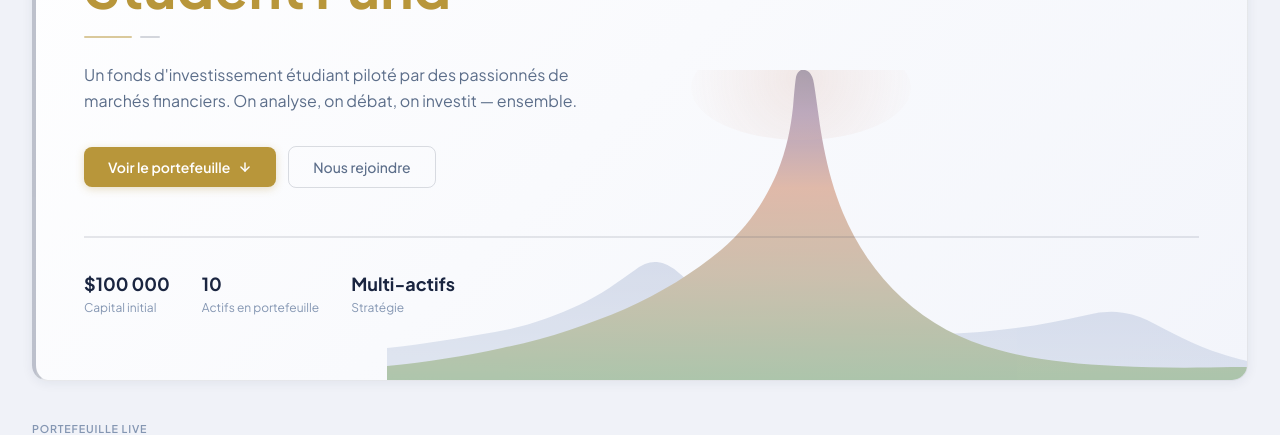
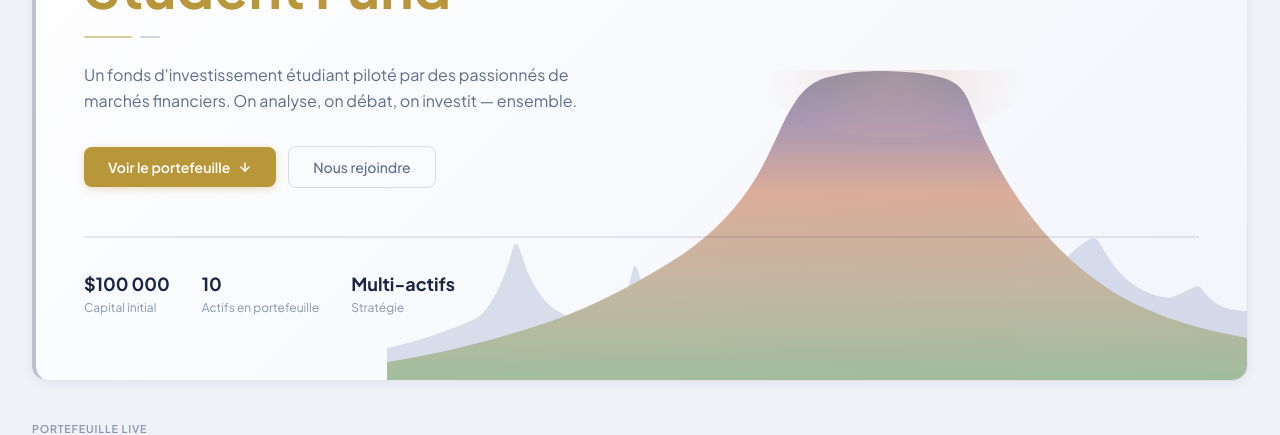
Before and after one commit to perriereti-sys/clermont-student-fund, a Next.js app in the folder clermont-student-fund/: page / in a window 1280 px wide. Shown: the part 312-747 px from the top of the page. Built offline with nearby package versions, Linux system fonts and the light colour scheme; no server answers.

Commit message:
feat: refonte silhouette Puy de Dôme — dôme aplati trachytique + cônes Chaîne des Puys

```diff
--- a/clermont-student-fund/components/HeroSection.tsx
+++ b/clermont-student-fund/components/HeroSection.tsx
@@ -9,87 +9,104 @@ export default function HeroSection() {
         boxShadow: '0 2px 12px rgba(26,37,64,0.07)',
       }}
     >
-      {/* Puy de Dôme — strates géologiques par couleur */}
+      {/*
+        Puy de Dôme — dôme trachytique (forme caractéristique : sommet LARGE et aplati,
+        pentes en S-curve douces, très différent d'un cône ou d'un pic alpin).
+        Chaîne des Puys visible sur les flancs avec des cônes volcaniques individuels.
+        viewBox 860×310, SVG positionné bottom-0 right-0.
+      */}
       <svg
         className="absolute bottom-0 right-0 pointer-events-none select-none"
-        style={{ opacity: 0.46, width: 'min(88vw, 860px)', height: 'auto' }}
+        style={{ opacity: 0.52, width: 'min(88vw, 860px)', height: 'auto' }}
         viewBox="0 0 860 310"
         aria-hidden
       >
         <defs>
-          {/* Gradient principal : basalte sombre → trachyte terracotta → ocre volcanique → vert forestier */}
+          {/*
+            Gradient vertical du sommet vers la base :
+            basalte violet-indigo (trachyte foncé) → flancs terracotta (roche volcanique exposée)
+            → ocre chaud (sol volcanique) → vert forestier (forêts du plateau).
+          */}
           <linearGradient id="puydomeGrad" x1="0" y1="0" x2="0" y2="310" gradientUnits="userSpaceOnUse">
-            <stop offset="0%"   stopColor="#272050" />
-            <stop offset="14%"  stopColor="#68447A" />
-            <stop offset="38%"  stopColor="#C4704A" />
-            <stop offset="66%"  stopColor="#9C7E52" />
-            <stop offset="100%" stopColor="#578A4E" />
+            <stop offset="0%"   stopColor="#242048" />
+            <stop offset="16%"  stopColor="#5E3E72" />
+            <stop offset="40%"  stopColor="#C26A42" />
+            <stop offset="68%"  stopColor="#9A7B50" />
+            <stop offset="100%" stopColor="#548848" />
           </linearGradient>
 
-          {/* Gradient second plan : bleu-acier atmosphérique, perspective aérienne */}
-          <linearGradient id="chainPuysGrad" x1="0" y1="190" x2="0" y2="310" gradientUnits="userSpaceOnUse">
-            <stop offset="0%"   stopColor="#7A8EBA" />
-            <stop offset="100%" stopColor="#9AAECE" />
-          </linearGradient>
-
-          {/* Voile atmosphérique au sommet */}
-          <radialGradient id="peakHaze" cx="414" cy="8" r="120" gradientUnits="userSpaceOnUse">
-            <stop offset="0%"   stopColor="#C07050" stopOpacity="0.28" />
-            <stop offset="100%" stopColor="#C07050" stopOpacity="0"   />
+          {/* Halo atmosphérique au sommet : lumière rasante sur la roche trachytique */}
+          <radialGradient id="summitHaze" cx="508" cy="4" r="130" gradientUnits="userSpaceOnUse">
+            <stop offset="0%"   stopColor="#C87050" stopOpacity="0.32" />
+            <stop offset="100%" stopColor="#C87050" stopOpacity="0"   />
           </radialGradient>
         </defs>
 
-        {/* Chaîne des Puys — cônes secondaires, second plan bleuté */}
+        {/*
+          CHAÎNE DES PUYS — cônes secondaires, second plan.
+          Cônes distincts visibles sur le flanc gauche (x≈120 et x≈240) et droit (x≈705 et x≈810).
+          Pics à y≈168-195 → clairement visibles au-dessus des pentes du dôme principal
+          dans ces zones (pente gauche y≈270 à x=120, pente droite y≈254 à x=810).
+          La partie centrale est naturellement masquée derrière le dôme principal.
+        */}
         <path
-          fill="url(#chainPuysGrad)"
-          opacity="0.58"
-          d="M 0 310 L 0 278
-             C 38 274 72 268 108 262
-             C 142 256 168 246 192 235
-             C 214 225 232 211 248 200
-             Q 259 191 270 192
-             Q 281 193 292 203
-             C 308 216 326 235 355 246
-             C 388 257 427 262 470 264
-             C 510 266 552 265 593 262
-             C 630 259 666 253 700 245
-             Q 715 241 730 242
-             Q 745 243 760 250
-             C 782 261 806 275 835 284
-             C 848 288 856 290 860 291
-             L 860 310 Z"
+          fill="#8090BC"
+          opacity="0.52"
+          d="
+            M 0 310 L 0 278
+            C 32 271 62 261 90 248
+            C 104 239 115 212 122 192 C 124 184 126 178 127 175 C 128 174 130 174 131 175 C 133 179 136 190 142 205
+            C 150 222 160 236 174 243
+            C 188 249 204 252 218 249
+            C 228 246 238 228 242 215 C 244 207 246 199 247 196 C 248 195 249 196 250 199 C 253 207 259 222 268 234
+            C 278 244 294 250 316 251
+            C 350 252 390 251 432 250
+            C 468 250 504 251 536 251
+            C 562 251 584 248 602 243 C 614 238 624 231 632 224
+            C 642 217 652 211 660 208
+            C 670 198 682 185 690 178 C 696 173 702 169 706 168 C 708 168 710 169 712 172 C 717 180 724 194 736 206
+            C 748 218 764 226 782 228
+            C 792 225 800 220 808 217 C 810 216 812 216 814 218 C 817 222 822 229 832 235
+            C 840 239 850 241 860 241
+            L 860 310 Z
+          "
         />
 
-        {/* Puy de Dôme — dôme principal, large et arrondi comme en réalité */}
+        {/*
+          PUY DE DÔME — dôme principal.
+          Forme clé : sommet APLATI sur ~130px (x≈448 à x≈570, y≈2-10).
+          Pentes gauche et droite en S-curve larges et douces (caractère bouclier).
+          Le gradient vertical crée les strates géologiques visibles sur la silhouette.
+        */}
         <path
           fill="url(#puydomeGrad)"
-          d="M 0 310 L 0 296
-             C 40 292 78 286 115 278
-             C 160 269 200 255 238 239
-             C 274 223 306 203 334 180
-             C 360 158 378 131 390 103
-             C 400 79 404 56 406 37
-             C 407 24 408 13 409 7
-             Q 410 2 414 0
-             Q 418 -1 422 2
-             Q 426 6 427 14
-             C 429 26 431 42 434 62
-             C 438 86 444 114 456 143
-             C 469 174 489 204 515 228
-             C 542 253 574 270 612 280
-             C 648 290 688 294 730 296
-             C 768 298 808 298 845 297
-             L 860 297
-             L 860 310 Z"
+          d="
+            M 0 310 L 0 292
+            C 52 284 108 270 162 252
+            C 212 234 256 210 296 184
+            C 328 162 352 136 370 106
+            C 384 82 392 60 402 42
+            C 408 32 413 24 420 18
+            C 426 13 433 9 442 7
+            C 450 5 458 3 468 2
+            C 478 1 488 1 498 1
+            C 508 1 520 2 532 3
+            C 544 5 556 7 564 11
+            C 572 15 578 22 582 32
+            C 588 46 594 64 606 86
+            C 620 114 640 144 664 170
+            C 688 196 716 218 748 234
+            C 778 248 812 259 845 265
+            L 860 268 L 860 310 Z
+          "
         />
 
-        {/* Halo chaud au sommet — lumière rasante sur la roche trachytique */}
-        <ellipse cx="414" cy="18" rx="110" ry="52" fill="url(#peakHaze)" />
+        {/* Halo chaud au sommet */}
+        <ellipse cx="508" cy="12" rx="128" ry="56" fill="url(#summitHaze)" />
       </svg>
 
       <div className="relative z-10 px-8 sm:px-12 py-12 sm:py-16">
 
-        {/* Label */}
         <p
           className="text-xs font-semibold tracking-[0.15em] uppercase mb-6"
           style={{ color: '#8496B2' }}
@@ -97,7 +114,6 @@ export default function HeroSection() {
           Association étudiante · Clermont-Ferrand · Est. 2025
         </p>
 
-        {/* Heading */}
         <h1
           className="font-display font-bold leading-[1.05] mb-5"
           style={{ fontSize: 'clamp(2rem, 5vw, 3.5rem)', color: '#1A2540' }}
@@ -106,13 +122,11 @@ export default function HeroSection() {
           <span style={{ color: '#B8963A' }}>Student Fund</span>
         </h1>
 
-        {/* Separator */}
         <div className="flex items-center gap-2 mb-6">
           <div style={{ width: 48, height: 2, background: 'rgba(184,150,58,0.5)', borderRadius: 1 }} />
           <div style={{ width: 20, height: 2, background: 'rgba(26,37,64,0.18)', borderRadius: 1 }} />
         </div>
 
-        {/* Description */}
         <p
           className="text-base leading-relaxed mb-8 max-w-lg"
           style={{ color: '#5C6E8A' }}
@@ -121,7 +135,6 @@ export default function HeroSection() {
           financiers. On analyse, on débat, on investit — ensemble.
         </p>
 
-        {/* CTAs */}
         <div className="flex flex-wrap items-center gap-3 mb-12">
           <a
             href="#portfolio"
@@ -142,7 +155,6 @@ export default function HeroSection() {
           </a>
         </div>
 
-        {/* Stats row */}
         <div
           className="flex flex-wrap items-center gap-x-8 gap-y-4 pt-8"
           style={{ borderTop: '2px solid rgba(26,37,64,0.10)' }}
```
